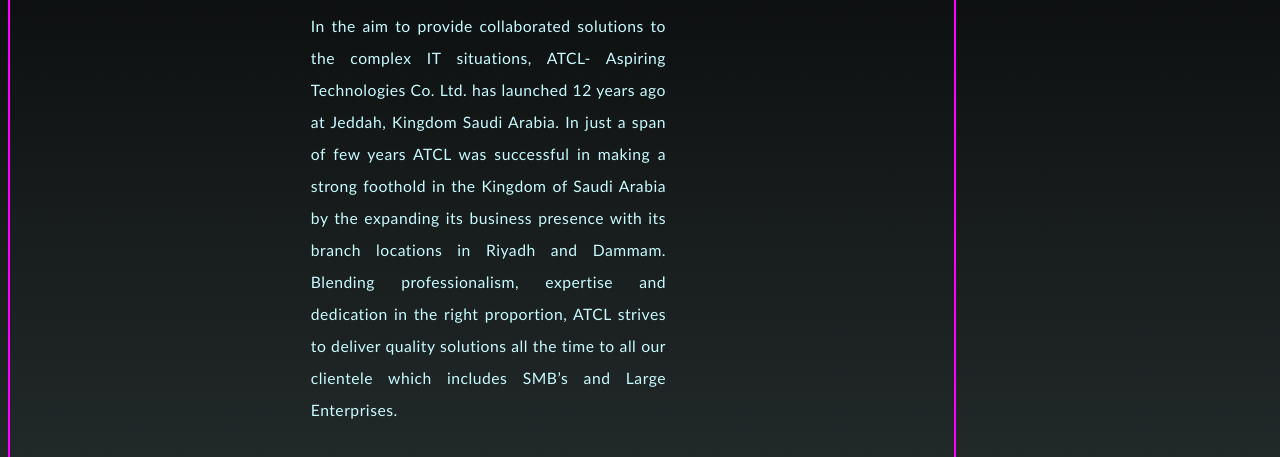
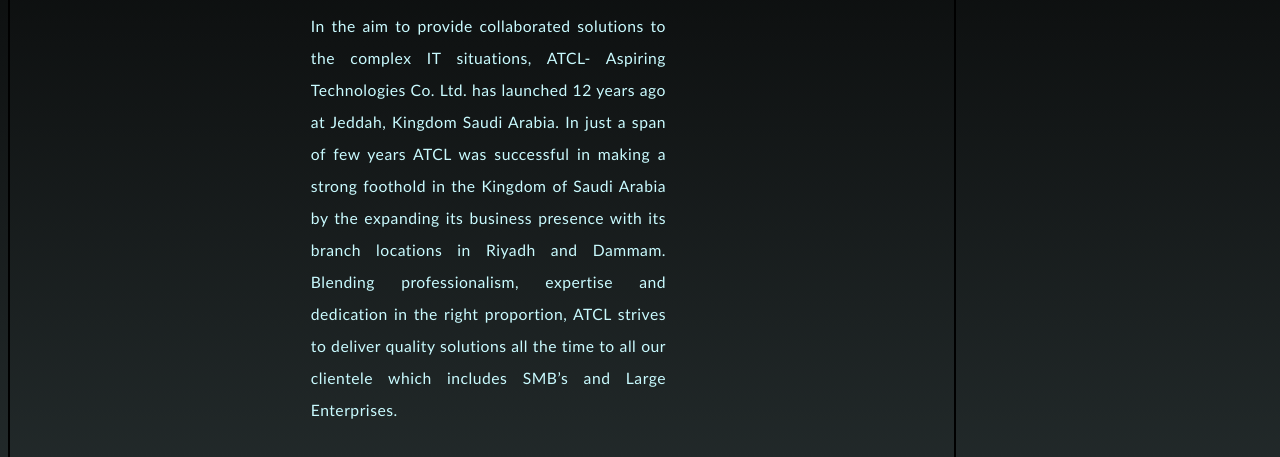
Before and after one commit to ismailhamza/ATCL-Partners, a plain HTML site: page index.html in a window 1280 px wide. Shown: the part 232-689 px from the top of the page. Drawn offline with Linux system fonts and the light colour scheme; files whose address does not match are found by name.

Commit message:
create styles.css file

```diff
--- a/styles.css
+++ b/styles.css
@@ -503,5 +503,5 @@ a {
 
 .size-control {
   width: 75%;
-  border: 2px solid magenta;
+  border: 2px solid black;
 }
```
